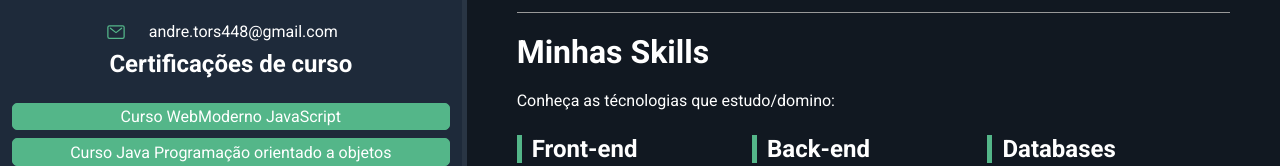
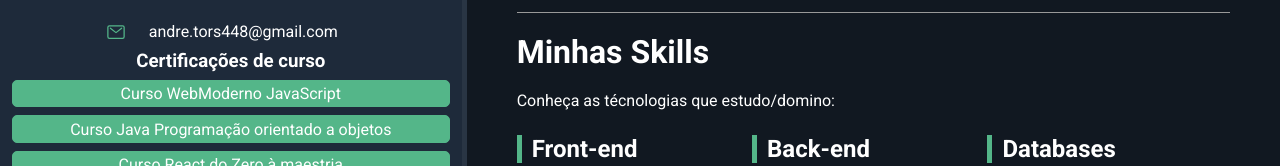
Before and after one commit to andtors/andtors.github.io, a plain HTML site: page index.html in a window 1280 px wide. Shown: the part 462-628 px from the top of the page. Drawn offline with nearby package versions, Linux system fonts and the light colour scheme.

Commit message:
titulo certificaçoes ajustado

```diff
--- a/index.html
+++ b/index.html
@@ -28,7 +28,7 @@
                 <div id="email-container">
                     <ion-icon name="mail-outline"></ion-icon><a href="mailto:andre.tors448@gmail.com">andre.tors448@gmail.com</a>
                 </div>
-                <h2 id="certification-title">Certificações de curso</h2>
+                <h3 id="certification-title">Certificações de curso</h3>
                 <div id="certifications">
                     <ul>
                         <li><a target="_blank" href="https://www.udemy.com/certificate/UC-6a25e306-0b64-429e-bc96-72b6de681b29">Curso WebModerno JavaScript</a></li>
```
